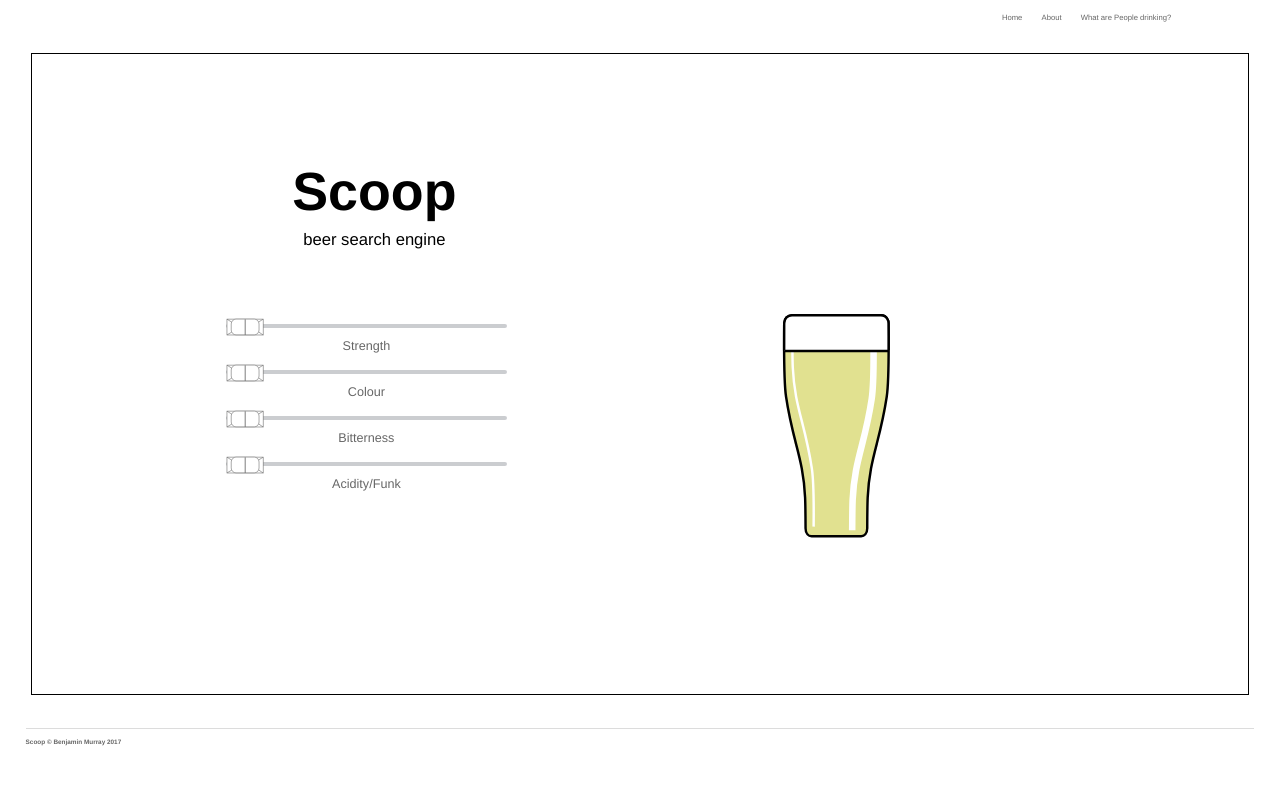
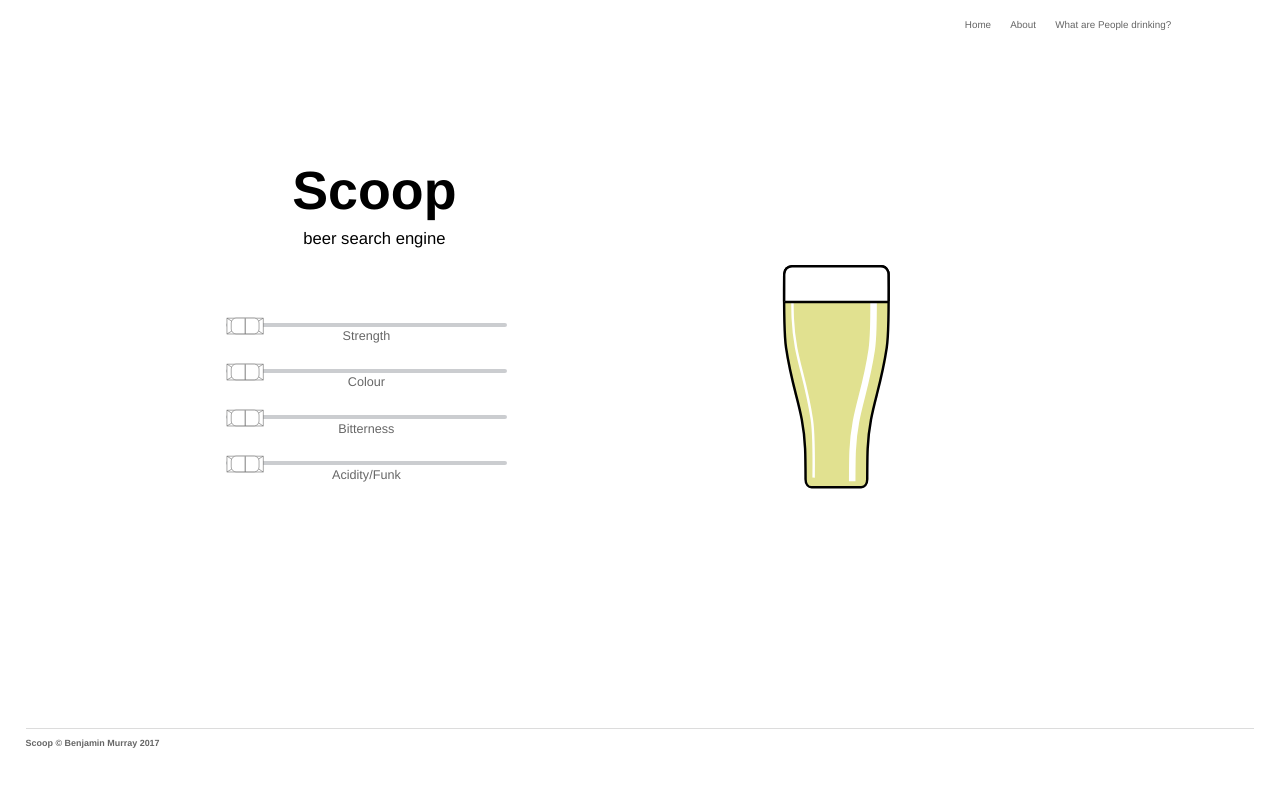
Before and after one commit to BennyMurray/Scoop, a Django app: template ScoopApp/templates/ScoopApp/index.html in a window 1280 px wide; the page is wider, and only the part inside the window is pictured. Shown: the top 787 px of that part. Run offline with Django 3.2, Linux system fonts and the light colour scheme; the template is opened without the code that fills it, so the values that code supplies are empty.

```diff
--- a/ScoopApp/static/css/base.css
+++ b/ScoopApp/static/css/base.css
@@ -36,11 +36,12 @@ header{
 }
 
 .nav-link{
-    font-size: 0.6vw;
+    font-size: 0.77vw;
     float: right;
     margin-right: 1.5%;
     position: relative;
     right: 12%;
+    top: 15%;
     cursor: pointer;
     color: #666;
 }
@@ -54,7 +55,7 @@ header{
 
 .main_content{
     overflow: hidden;
-    border: solid 1px black;
+
     width: 95%;
     height: 80%;
     margin: 0 auto;
@@ -88,7 +89,7 @@ footer{
 
 #signature{
     color: #666;
-    font-size: 0.5vw;
+    font-size: 0.7vw;
     margin-left: 2%;
     float: left;
 }
--- a/ScoopApp/static/css/index.css
+++ b/ScoopApp/static/css/index.css
@@ -134,6 +134,10 @@ h3{
 }
 
 
+.slider_label{
+	top: 30%;
+}
+
 
 
 #container{
@@ -193,7 +197,8 @@ h5{
 	bottom: 17px;
 	position: relative;
 	font-size: 0.79em;
-	margin-top: 10%;
+	margin-top: 7%;
+	margin-bottom: 3%;
 
 }
 
@@ -232,18 +237,18 @@ h5{
 }
 #alcohol_text{
 
-	font-size: 0.9vw;
+	font-size: 0.8vw;
 	position: absolute;
-	bottom: 57%;
+	bottom: 84%;
 	left: 40.5%;
 
 }
 
-#ting{
+#beer_glass_container{
 	height: 120%;
 	width: 120%;
 	right: 15%;
-	top: 98%;
+	top: 68%;
 
 	position: relative;
 }
--- a/ScoopApp/templates/ScoopApp/index.html
+++ b/ScoopApp/templates/ScoopApp/index.html
@@ -35,29 +35,29 @@
 				<div id="slider_one">
 					<div id="slider1">
 						<input type="text" id="volume1" class="strength" />
-						<h5>Strength</h5>
+						<h5 class="slider_label">Strength</h5>
 					</div>
 
 					<div id="slider2">
 						<input type="text" id="volume2" class="colour" />
-						<h5>Colour</h5>
+						<h5 class="slider_label">Colour</h5>
 					</div>
 
 					<div id="slider3">
 						<input type="text" id="volume3" class="bitterness" />
-						<h5>Bitterness</h5>
+						<h5 class="slider_label">Bitterness</h5>
 					</div>
 
 					<div id="slider4">
 						<input type="text" id="volume4" class="funkiness" />
-						<h5>Acidity/Funk</h5>
+						<h5 class="slider_label">Acidity/Funk</h5>
 					</div>
 				</div>
 			</div>
 
 
 		<!-- Beer glass and attributes -->
-		<div id="ting">
+		<div id="beer_glass_container">
 				<div id="image_container">
 						<div id="beer_colour">
 							<img id="pintglass" src="{% static 'images/pintglass.svg' %}">
@@ -396,7 +396,7 @@
 			$(document).keypress(function(e) {
 			if(e.which == 13) {
 
-			$.getJSON("/api/Craftbeers/", {
+			$.getJSON("http://scoop.pythonanywhere.com/api/Craftbeers/", {
 
 				a:elem.value,
 				b:elem2.value,
```
Also changed, not shown: other parts of ScoopApp/static/css/index.css (+12 -12 lines), fillDatabase.py (added, +73 -0 lines).
